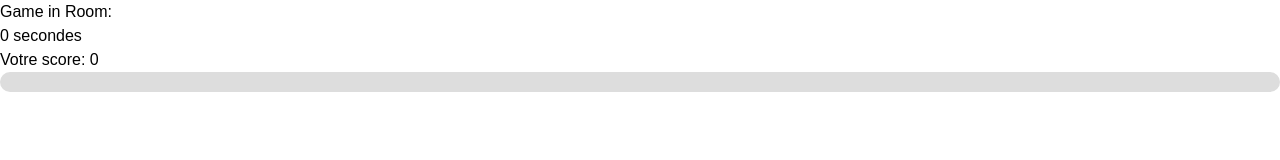
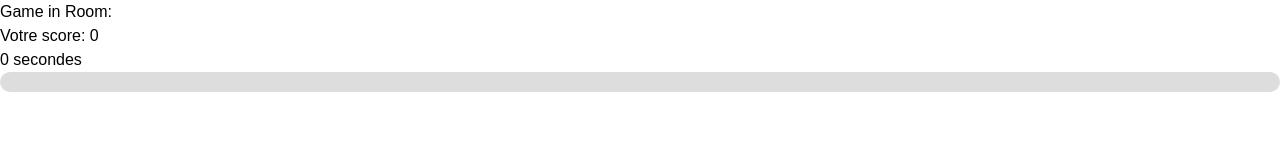
Before and after one commit to AdryanCourtial/B3-Projet-Front, a React (Vite) app in the folder Frontend/: page /qibble/game/1 in a window 1280 px wide. Shown: the top 160 px of the page. Built offline with nearby package versions, Linux system fonts and the light colour scheme; no server answers.

Commit message:
update system in game

```diff
--- a/Frontend/src/components/Game/Game.tsx
+++ b/Frontend/src/components/Game/Game.tsx
@@ -1,55 +1,37 @@
 import { useAtom } from "jotai";
-import {  isTimeUpAtom, remainingTimeAtom, roomIdAtom, userPseudo, usersInRoomAtom } from "../../atoms/UserAtoms";
-import { motion } from "framer-motion";
+import {   roomIdAtom, userPseudo, usersInRoomAtom } from "../../atoms/UserAtoms";
+import ProgressBar from "./ProgressBar/progressBar";
 
-const Game: React.FC = () => {
+interface UserListProps {
+  endRoom: (roomId: string) => void;
+}
+
+const Game: React.FC<UserListProps> = ({endRoom}) => {
   const [usersInRoom] = useAtom(usersInRoomAtom);
   const [roomId] = useAtom(roomIdAtom);
   const [pseudo] = useAtom(userPseudo);
-  const [isTimeUp] = useAtom(isTimeUpAtom);
-  const [remainingTime] = useAtom(remainingTimeAtom);
+
+  const [currentUserPseudo] = useAtom(userPseudo)
+
 
   const currentUser = usersInRoom.find((user) => user.pseudo === pseudo);
 
   return (
     <div>
       <h1>Game in Room: {roomId}</h1>
+      <div>
 
-      {/* Animation du temps restant */}
-      <motion.h3
-        key={remainingTime}
-        initial={{ opacity: 0 }}
-        animate={{ opacity: 1 }}
-        exit={{ opacity: 0 }}     // Effet de disparition quand le temps est écoulé
-        transition={{ duration: 0.5 }}
-      >
-        {isTimeUp ? "Temps écoulé" : `${remainingTime} secondes`}
-      </motion.h3>
+        <h2>{pseudo} Votre score: {currentUser ? currentUser.points : 0}</h2>
+        {currentUser?.role === 'host' && currentUser.pseudo === currentUserPseudo && (
+              <>
+                <button onClick={() => endRoom(roomId)}>Terminer la room</button>
+              </>
+            )}
 
-      <div>
-        <h2>{pseudo} Votre score: {currentUser ? currentUser.points : 0}</h2>
+
       </div>
 
-      <motion.div
-        style={{
-          width: "100%",
-          height: "20px",
-          backgroundColor: "#ddd",
-          borderRadius: "10px",
-        }}
-      >
-        <motion.div
-          style={{
-            height: "100%",
-            backgroundColor: "#4caf50",
-            borderRadius: "10px",
-          }}
-          animate={{
-            width: `${(remainingTime / 30) * 100}%`,
-          }}
-          transition={{ duration: 1 }}
-        />
-      </motion.div>
+      <ProgressBar />
     </div>
   );
 };
--- /dev/null
+++ b/Frontend/src/components/Game/ProgressBar/progressBar.tsx
@@ -0,0 +1,47 @@
+import { motion } from "framer-motion";
+import { useAtom } from "jotai";
+import { isTimeUpAtom, remainingTimeAtom } from "../../../atoms/UserAtoms";
+
+
+export default function ProgressBar() {
+
+    const [remainingTime] = useAtom(remainingTimeAtom)
+    const [isTimeUp] = useAtom(isTimeUpAtom)
+
+    return (
+        <div>
+             {/* Animation du temps restant */}
+      <motion.h3
+        key={remainingTime}
+        initial={{ opacity: 0 }}
+        animate={{ opacity: 1 }}
+        exit={{ opacity: 0 }}
+        transition={{ duration: 0.5 }}
+      >
+        {isTimeUp ? "Temps écoulé" : `${remainingTime} secondes`}
+            </motion.h3>
+
+
+            <motion.div
+        style={{
+          width: "100%",
+          height: "20px",
+          backgroundColor: "#ddd",
+          borderRadius: "10px",
+        }}
+      >
+        <motion.div
+          style={{
+            height: "100%",
+            backgroundColor: "#4caf50",
+            borderRadius: "10px",
+          }}
+          animate={{
+            width: `${(remainingTime / 30) * 100}%`,
+          }}
+          transition={{ duration: 1 }}
+        />
+      </motion.div>
+        </div>
+    )
+  }
--- a/Frontend/src/components/Home/Home.tsx
+++ b/Frontend/src/components/Home/Home.tsx
@@ -16,11 +16,11 @@ const QuizApp = () => {
     <div className="quiz-app max-w-5xl mx-auto p-6">
       {/* Contrôle de la vue */}
       {currentView === 'game' ? (
-        <Game />
+        <Game endRoom={handleEndGame} />
       ) : (
         <>
           {!isInRoom ? (
-            <>
+              <>
               <div className="button-container flex gap-4 mb-6 justify-center">
                 <button onClick={() => handleViewChange('joinRoomByPin')} className="btn-blue">Rejoindre une room privée</button>
                 <button onClick={() => handleViewChange('createRoom')} className="btn-green">Créer une room</button>
--- a/Frontend/src/components/Home/UserList/UserList.tsx
+++ b/Frontend/src/components/Home/UserList/UserList.tsx
@@ -9,12 +9,13 @@ interface UserListProps {
 
 
 const UserList: React.FC<UserListProps> = ({  startGame, endRoom }) => {
-  const [roomId] = useAtom(roomIdAtom)
+const [roomId] = useAtom(roomIdAtom)
 
 const [roomPinDisplay] = useAtom(pin)
+
 const [usersInRoom] = useAtom(usersInRoomAtom)
 
-  const [currentUserPseudo] = useAtom(userPseudo)
+const [currentUserPseudo] = useAtom(userPseudo)
 
 console.log("usersInRoom:", usersInRoom);
 console.log("currentUserPseudo:", currentUserPseudo);
--- a/Frontend/src/hooks/useLobby.tsx
+++ b/Frontend/src/hooks/useLobby.tsx
@@ -155,6 +155,7 @@ const useLobby = () => {
 
   const handleEndGame = () => {
     endRoom(roomId)
+    setIsInRoom(false)
     console.log('le jeu est finis ')
   }
 
```
Also changed, not shown: 1 other file (tests, documents, lock files or other folders).
